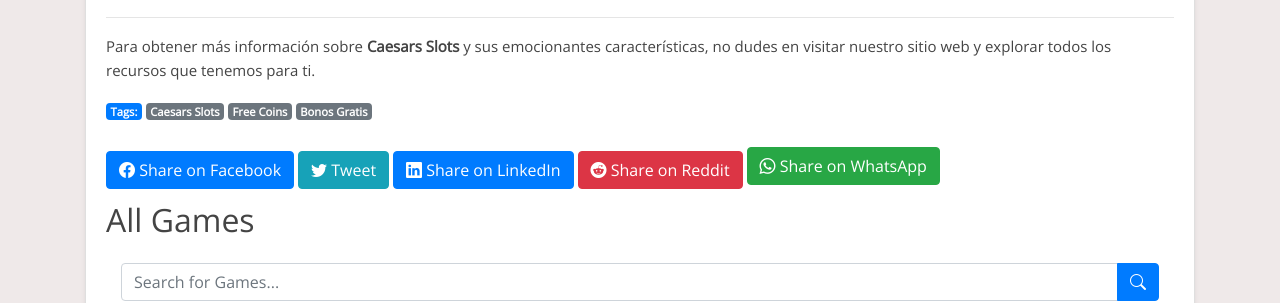
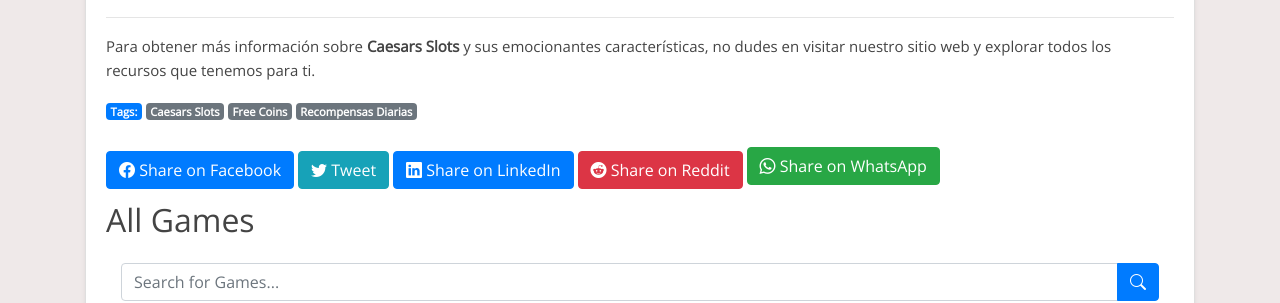
Before and after one commit to Prollad99/bs-net, a Jekyll site: the page built from es/_posts/2024-07-17-caesars-slots.md, in a window 1280 px wide and 900 px high, scrolled down 8062 px. Shown: the part 156-459 px from the top of the window. Built offline with Jekyll 4.4.1, drawn with Linux system fonts in a browser that asks for light colours; nearby versions of some CDN libraries; comment, search, counter and statistics services are not loaded.

Commit message:
Update 2024-07-17-caesars-slots.md

```diff
--- a/es/_posts/2024-07-17-caesars-slots.md
+++ b/es/_posts/2024-07-17-caesars-slots.md
@@ -2,7 +2,7 @@
 layout: post
 title: "Caesars Slots Free Coins: ¡Recompensas diarias imperdibles!"
 date: 2024-07-17
-tags: [Caesars Slots, Free Coins, Bonos Gratis]
+tags: [Caesars Slots, Free Coins, Recompensas Diarias]
 author: BonusCollector.net
 description: "Descubre cómo obtener monedas gratis diariamente en Caesars Slots y disfruta de las emocionantes características de este juego de casino online."
 lang: es
```
